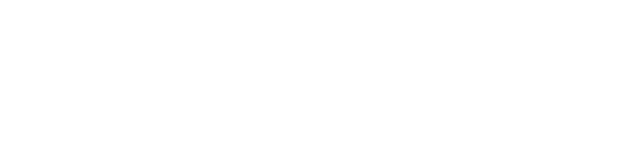
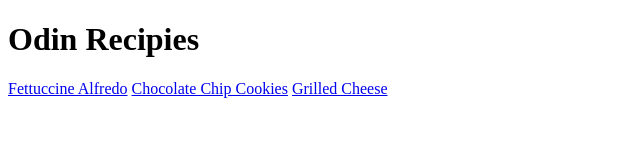
Before and after one commit to Zando411/odin-recipies, a plain HTML site: page index.html in a window 1280 px wide. Shown: the whole page, without its empty margins (0-640 px from the left). Drawn offline with Linux system fonts and the light colour scheme.

Commit message:
Add links to recipie pages

```diff
--- a/index.html
+++ b/index.html
@@ -7,6 +7,9 @@
     <title>Document</title>
 </head>
 <body>
-
+    <H1>Odin Recipies</H1>
+    <a href="recipies/alfredo.html">Fettuccine Alfredo</a>
+    <a href="recipies/cookies.html">Chocolate Chip Cookies</a>
+    <a href="recipies/grilled-cheese.html">Grilled Cheese</a>
 </body>
 </html>
```
